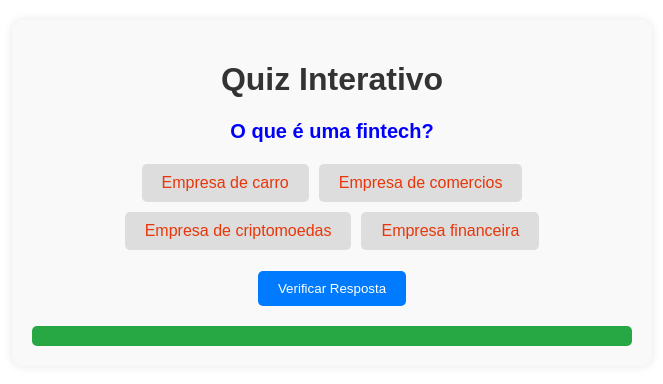
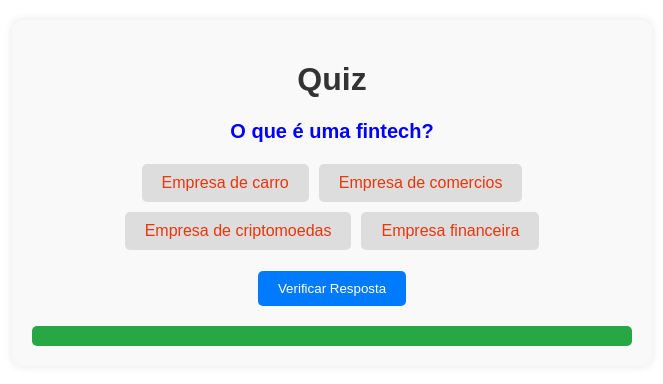
Before and after one commit to Gilclemerson/Quiz, a plain HTML site: page index.html in a window 1280 px wide. Shown: the whole page, without its empty margins (308-971 px from the left). Drawn offline with Linux system fonts and the light colour scheme.

Commit message:
alterção do titulo

```diff
--- a/index.html
+++ b/index.html
@@ -116,7 +116,7 @@
 </head>
 <body>
     <div id="quiz-container">
-        <h1>Quiz Interativo</h1>
+        <h1>Quiz</h1>
         <div id="question-container" class="question"></div>
         <ul id="options-container" class="options"></ul>
         <button onclick="verificarResposta()">Verificar Resposta</button>
```
